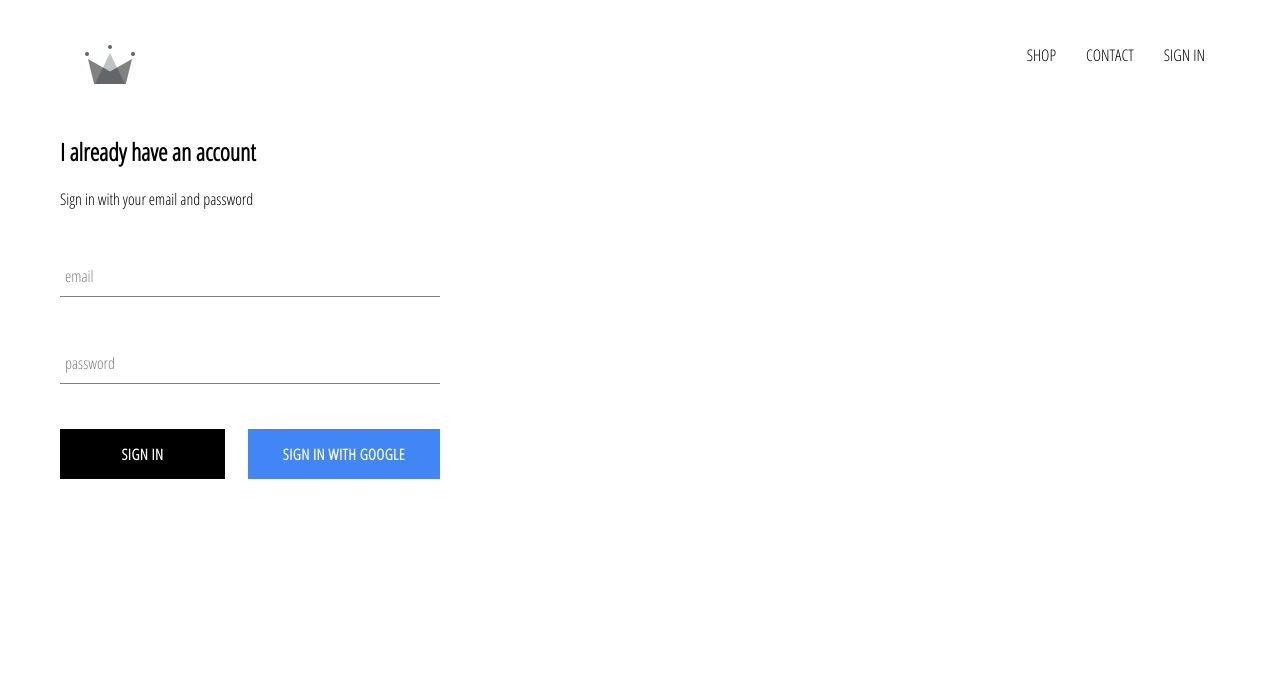
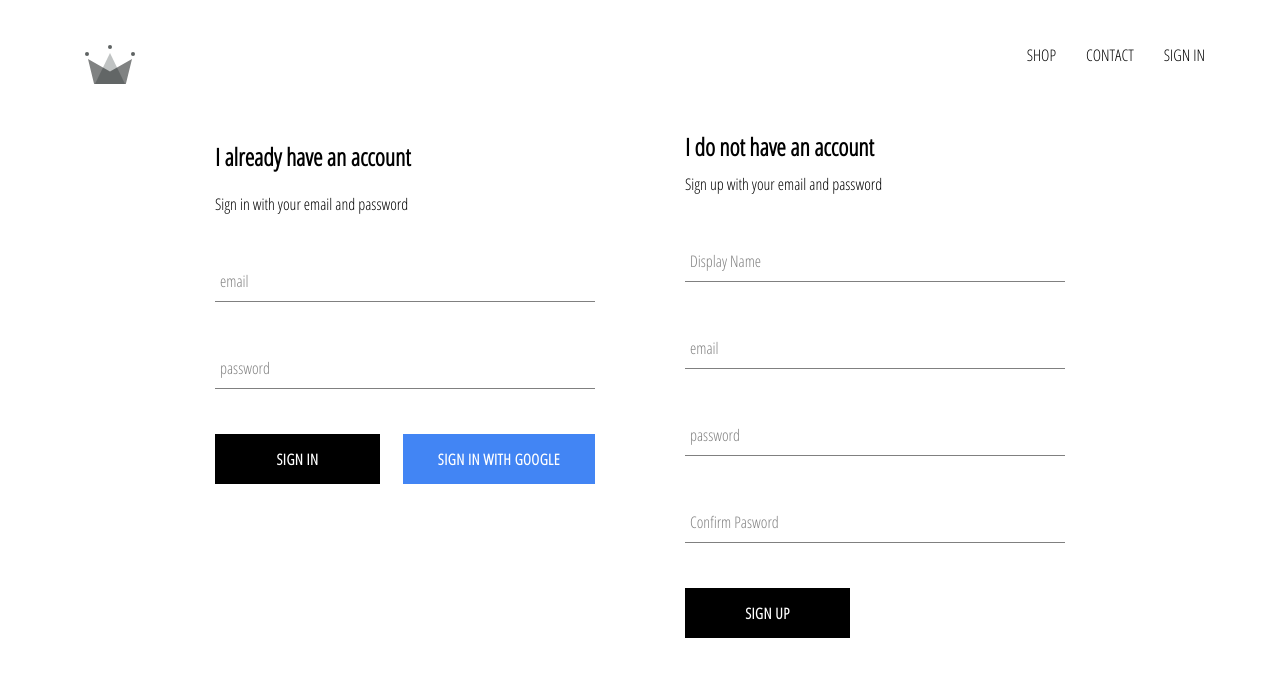
Before and after one commit to Puentnuar/clothing, a React (Create React App) app: page /signin in a window 1280 px wide. Shown: the top 676 px of the page. Built offline with nearby package versions, Linux system fonts and the light colour scheme; no server answers.

Commit message:
imlemented firebase utils, included ability to store authenticated users into our firestore database

```diff
--- a/src/App.js
+++ b/src/App.js
@@ -6,7 +6,7 @@
 import ShopPage from './pages/shop/shop.component'
 import SignInAndSignUpPage from './pages/sign-in-and-sign-up/sign-in-and-sign-up.component'
 import Header from './components/header/header.component'
-import { auth } from './firebase/firebase.utils'
+import { auth, createUserProfileDocument } from './firebase/firebase.utils'
 
 class App extends React.Component {
  constructor() {
@@ -20,10 +20,26 @@
  unsubscribeFromAuth = null
 
  componentDidMount() {
-  this.unsubscribeFromAuth = auth.onAuthStateChanged((user) => {
-   this.setState({ currentUser: user })
+  this.unsubscribeFromAuth = auth.onAuthStateChanged(async (userAuth) => {
+   if (userAuth) {
+    const userRef = await createUserProfileDocument(userAuth)
 
-   console.log(user)
+    userRef.onSnapshot((snapShot) => {
+     this.setState(
+      {
+       currentUser: {
+        id: snapShot.id,
+        ...snapShot.data(),
+       },
+      },
+      () => {
+       console.log(this.state)
+      }
+     )
+    })
+   }
+
+   this.setState({ currentUser: userAuth })
   })
  }
 
--- a/src/components/form-input/form-input.component.jsx
+++ b/src/components/form-input/form-input.component.jsx
@@ -2,9 +2,9 @@
 
 import './form-input.styles.scss'
 
-const FormInput = ({ handelChange, label, ...otherProps }) => (
+const FormInput = ({ handChange, label, ...otherProps }) => (
  <div className='group'>
-  <input className='form-input' onChange={handelChange} {...otherProps}></input>
+  <input className='form-input' onChange={handChange} {...otherProps}></input>
   {label ? (
    <label
     className={`${otherProps.value.length ? 'shrink' : ''} form-input-label`}
--- a/src/components/sign-in/sign-in.component.jsx
+++ b/src/components/sign-in/sign-in.component.jsx
@@ -40,7 +40,7 @@
       name='email'
       type='email'
       label='email'
-      handleChange={this.handleChange}
+      handChange={this.handleChange}
       value={this.state.email}
       required
      ></FormInput>
@@ -50,7 +50,7 @@
       type='password'
       label='password'
       value={this.state.password}
-      handleChange={this.handleChange}
+      handChange={this.handleChange}
       required
      ></FormInput>
 
--- /dev/null
+++ b/src/components/sign-up/sign-up.component.jsx
@@ -0,0 +1,99 @@
+import React from 'react'
+
+import FormInput from '../form-input/form-input.component'
+import CustomButton from '../custom-button/custom-button.component'
+
+import { auth, createUserProfileDocument } from '../../firebase/firebase.utils'
+
+import './sign-up.styles.scss'
+
+class SignUp extends React.Component {
+ constructor() {
+  super()
+  this.state = {
+   displayName: '',
+   email: '',
+   password: '',
+   confirmPassword: '',
+  }
+ }
+
+ handleSubmit = async (event) => {
+  event.preventDefault()
+
+  const { displayName, email, password, confirmPassword } = this.state
+
+  if (password !== confirmPassword) {
+   alert("password don't match")
+   return
+  }
+
+  try {
+   const { user } = await auth.createUserWithEmailAndPassword(email, password)
+
+   await createUserProfileDocument(user, { displayName })
+
+   this.setState = {
+    displayName: '',
+    email: '',
+    password: '',
+    confirmPassword: '',
+   }
+  } catch (error) {
+   console.log('error in sign-up', error.message)
+  }
+ }
+
+ handChange = (event) => {
+  const { name, value } = event.target
+
+  this.setState({ [name]: value })
+ }
+
+ render() {
+  const { displayName, email, password, confirmPassword } = this.state
+  return (
+   <div className='sign-up'>
+    <h2 className='title'>I do not have an account</h2>
+    <span>Sign up with your email and password</span>
+    <form className='sign-up-form' onSubmit={this.handleSubmit}>
+     <FormInput
+      type='text'
+      name='displayName'
+      value={displayName}
+      onChange={this.handChange}
+      label='Display Name'
+      required
+     />
+     <FormInput
+      type='email'
+      name='email'
+      value={email}
+      onChange={this.handChange}
+      label='email'
+      required
+     />
+     <FormInput
+      type='password'
+      name='password'
+      value={password}
+      onChange={this.handChange}
+      label='password'
+      required
+     />
+     <FormInput
+      type='password'
+      name='confirmPassword'
+      value={confirmPassword}
+      onChange={this.handChange}
+      label='Confirm Pasword'
+      required
+     />
+     <CustomButton type='submit'>SIGN UP</CustomButton>
+    </form>
+   </div>
+  )
+ }
+}
+
+export default SignUp
--- /dev/null
+++ b/src/components/sign-up/sign-up.styles.scss
@@ -0,0 +1,9 @@
+.sign-up {
+ display: flex;
+ flex-direction: column;
+ width: 380px;
+
+ .title {
+  margin: 10px 0;
+ }
+}
--- a/src/firebase/firebase.utils.js
+++ b/src/firebase/firebase.utils.js
@@ -13,6 +13,27 @@
  measurementId: 'G-9WR4QKR1CN',
 }
 
+export const createUserProfileDocument = async (userAuth, additionalData) => {
+ if (!userAuth) return
+
+ const userRef = firestore.doc(`users/${userAuth.uid}`)
+
+ const userSnapShot = await userRef.get()
+
+ if (!userSnapShot.exists) {
+  const { displayName, email } = userAuth
+  const createdAt = new Date()
+
+  try {
+   await userRef.set({ displayName, email, createdAt, ...additionalData })
+  } catch (error) {
+   console.log('error creating user', error.message)
+  }
+ }
+
+ return userRef
+}
+
 firebase.initializeApp(config)
 
 export const auth = firebase.auth()
--- a/src/pages/homepage/homepage.component.jsx
+++ b/src/pages/homepage/homepage.component.jsx
@@ -5,7 +5,7 @@
 import './homepage.styles.scss'
 
 const HomePage = () => (
- <div clasName='homepage'>
+ <div className='homepage'>
   <Directory />
  </div>
 )
--- a/src/pages/sign-in-and-sign-up/sign-in-and-sign-up.component.jsx
+++ b/src/pages/sign-in-and-sign-up/sign-in-and-sign-up.component.jsx
@@ -3,10 +3,12 @@
 import './sign-in-and-sign-up.styles.scss'
 
 import SignIn from '../../components/sign-in/sign-in.component'
+import SignUp from '../../components/sign-up/sign-up.component'
 
 const SignInAndSignUpPage = () => (
- <div className='sing-in-and-sing-out'>
+ <div className='sign-in-and-sign-up'>
   <SignIn />
+  <SignUp />
  </div>
 )
 
--- a/src/pages/sign-in-and-sign-up/sign-in-and-sign-up.styles.scss
+++ b/src/pages/sign-in-and-sign-up/sign-in-and-sign-up.styles.scss
@@ -0,0 +1,6 @@
+.sign-in-and-sign-up {
+ width: 850px;
+ display: flex;
+ justify-content: space-between;
+ margin: 30px auto;
+}
```
